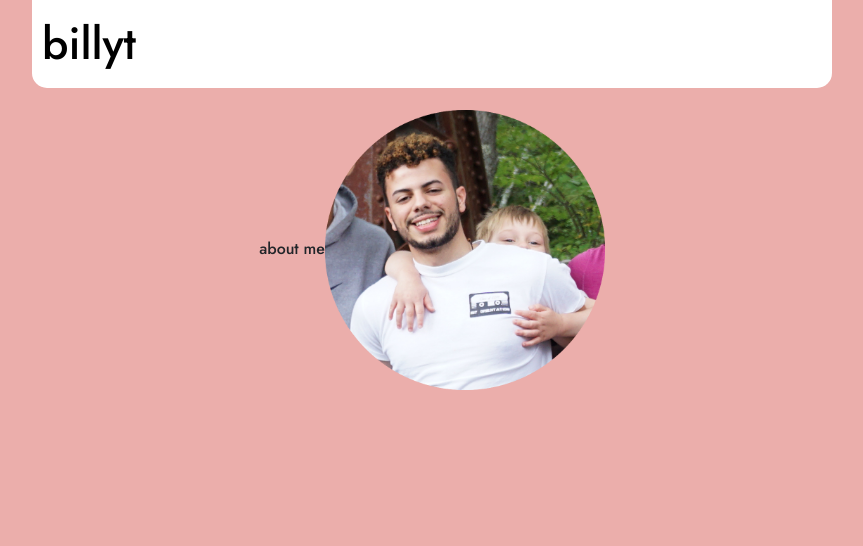
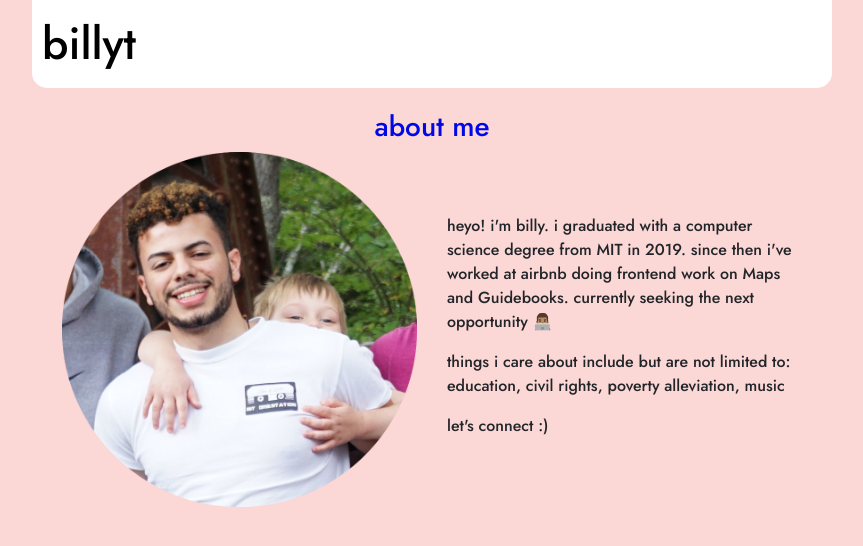
Before and after one commit to billy-t/billy-t.github.io, a React (Create React App) app: page /#/about in a window 1280 px wide. Shown: the top 546 px of the page, without its empty margins (208-1071 px from the left). Built offline with nearby package versions, Linux system fonts and the light colour scheme.

Commit message:
add about me

```diff
--- a/src/App.tsx
+++ b/src/App.tsx
@@ -5,6 +5,7 @@ import './styles/App.css';
 import Container from 'react-bootstrap/Container';
 
 import About from './components/About';
+import Fun from './components/Fun';
 import Header from './components/Header';
 import Home from './components/Home';
 import Projects from './components/Projects';
@@ -19,6 +20,7 @@ function App() {
           <Route path="/" exact component={Home} />
           <Route path="/about" component={About} />
           <Route path="/projects" component={Projects} />
+          <Route path="/fun" component={Fun} />
         </Switch>
       </Container>
     </HashRouter>
--- a/src/components/About.tsx
+++ b/src/components/About.tsx
@@ -1,11 +1,36 @@
 import React from 'react';
+import Container from 'react-bootstrap/Container';
+import Row from 'react-bootstrap/Row';
+import Col from 'react-bootstrap/Col';
+
 import profilePic from '../images/profile_pic.png';
 
 function About() {
   return (
     <div>
-      about me
-      <img src={profilePic} className="picture" alt="billy" />
+      <h3 className="pageTitle">
+        about me
+      </h3>
+      <Container>
+        <Row>
+          <Col className="col-pic">
+            <img src={profilePic} className="picture" alt="billy" />
+          </Col>
+          <Col className="col-bio">
+            <div>
+              <p>
+                heyo! i'm billy. i graduated with a computer science degree from MIT in 2019.
+                since then i've worked at airbnb doing frontend work on Maps and Guidebooks.
+                currently seeking the next opportunity 👨🏽‍💻
+              </p>
+              <p>
+                things i care about include but are not limited to: education, civil rights, poverty alleviation, music
+              </p>
+              <p>let's connect :)</p>
+            </div>
+          </Col>
+        </Row>
+      </Container>
     </div>
   );
 }
--- /dev/null
+++ b/src/components/Fun.tsx
@@ -0,0 +1,11 @@
+import React from 'react';
+
+function Projects() {
+  return (
+    <div>
+      fun
+    </div>
+  );
+}
+
+export default Projects;
--- a/src/styles/App.css
+++ b/src/styles/App.css
@@ -15,10 +15,25 @@
   max-width: 800px;
   padding: 10px;
   position: fixed;
+  z-index: 1;
 }
 
-.logo {
-  /* color: #0008e5; */
+.pageTitle {
+  color: #0008e5;
+  /* font-size: 38px; */
+}
+
+.col-pic {
+  min-width: 250px;
+  max-width: 75vw;
+  margin-left: auto;
+  margin-right: auto;
+}
+.col-bio {
+  text-align: left;
+  margin-top: auto;
+  margin-bottom: auto;
+  min-width: 250px;
 }
 
 ul {
@@ -35,10 +50,6 @@ a:hover {
 }
 
 /* Home page */
-.picture {
-  height: 35vmin;
-}
-
 .Home {
   width: 100%;
 }
@@ -67,3 +78,8 @@ a:hover {
 }
 
 /* About page */
+.picture {
+  width: 100%;
+  margin-bottom: 10px;
+  /* height: 35vmin; */
+}
--- a/src/styles/index.css
+++ b/src/styles/index.css
@@ -1,7 +1,7 @@
 @import url('https://fonts.googleapis.com/css2?family=Jost:wght@500&display=swap');
 
 body {
-  background-color: #ebaeab;
+  background-color: #fbd7d5;
   font-family: 'Jost', sans-serif, -apple-system, BlinkMacSystemFont, 'Segoe UI', 'Roboto', 'Oxygen',
     'Ubuntu', 'Cantarell', 'Fira Sans', 'Droid Sans', 'Helvetica Neue',
     sans-serif;
```
